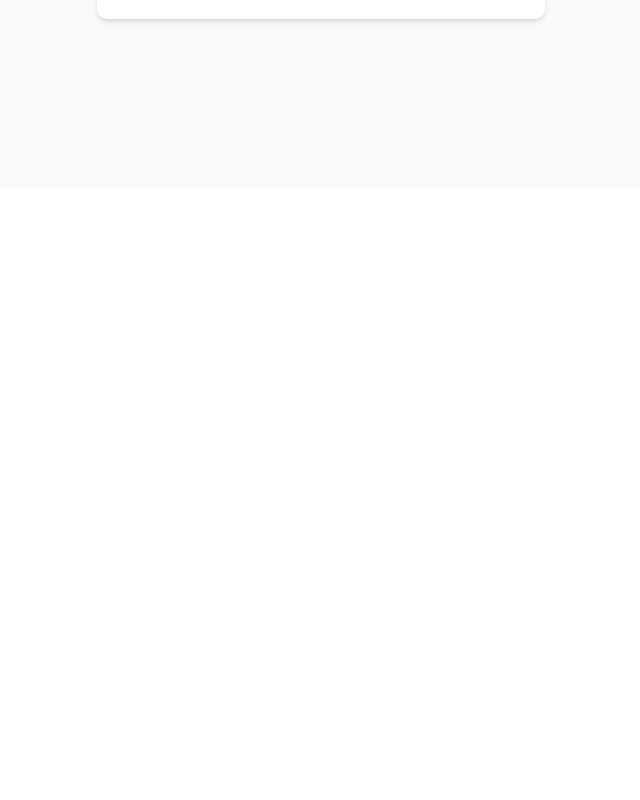
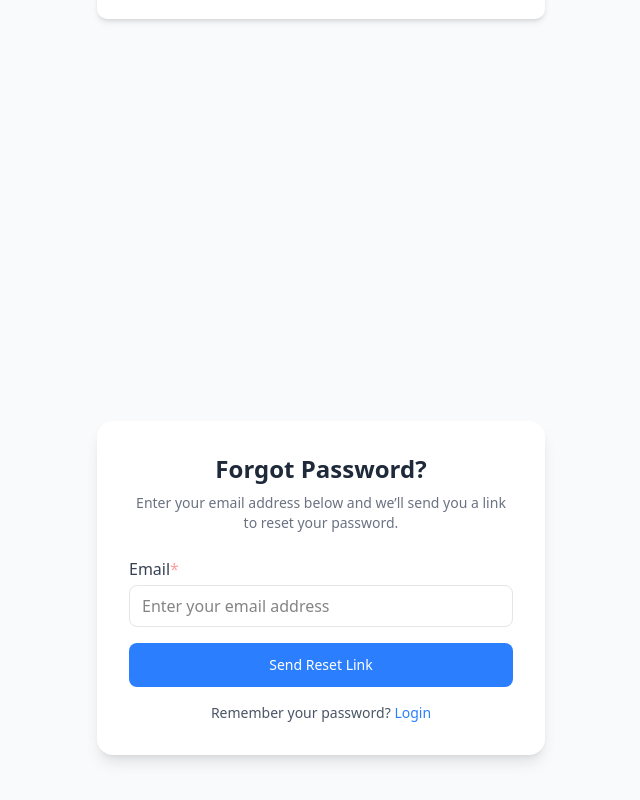
Before and after one commit to Hasnaint037/demo-social-media-frontend-vite, a React (Vite) app: page / in a window 1280 px wide. Shown: the part 612-1412 px from the top of the page, without its empty margins (319-959 px from the left). Before the commit the page ends 800 px from the top, so only its background shows below. Built offline with nearby package versions, Linux system fonts and the light colour scheme.

Commit message:
add forgotpasswod component

```diff
--- a/src/App.tsx
+++ b/src/App.tsx
@@ -1,9 +1,11 @@
-import Signup from "./screens/auth/signup"
+import ForgotPassword from "./screens/auth/forgotPassword/forgotPassword"
+import Signup from "./screens/auth/signupLogin"
 
 function App() {
   return (
     <div>
       <Signup/>
+      <ForgotPassword/>
     </div>
   )
 }
--- /dev/null
+++ b/src/screens/auth/forgotPassword/ForgotPassword.tsx
@@ -0,0 +1,68 @@
+import { Button } from "@/components/ui/button";
+import { Input } from "@/components/ui/input";
+import { useForm } from "react-hook-form";
+
+interface ForgotPasswordFormValues {
+  email: string;
+}
+
+function ForgotPassword() {
+  const form = useForm<ForgotPasswordFormValues>({
+    defaultValues: {
+      email: "",
+    },
+  });
+
+  const onSubmit = (data: ForgotPasswordFormValues) => {
+    console.log("Reset link will be sent to:", data.email);
+  };
+
+  return (
+    <div className="min-h-screen flex items-center justify-center bg-gray-50 px-4">
+      <div className="w-full max-w-md bg-white rounded-2xl shadow-lg p-8">
+        <h2 className="text-2xl font-semibold text-center text-gray-800 mb-2">
+          Forgot Password?
+        </h2>
+        <p className="text-center text-gray-500 mb-6 text-sm">
+          Enter your email address below and we’ll send you a link to reset your password.
+        </p>
+
+        <form
+          onSubmit={form.handleSubmit(onSubmit)}
+          className="flex flex-col gap-4"
+        >
+          <Input
+            form={form}
+            label="Email"
+            registerName="email"
+            type="email"
+            required
+            placeholder="Enter your email address"
+            registerOptions={{
+              pattern: {
+                value: /^[^\s@]+@[^\s@]+\.[^\s@]+$/,
+                message: "Please enter a valid email address",
+              },
+            }}
+          />
+
+          <Button type="submit" className="w-full h-11">
+            Send Reset Link
+          </Button>
+        </form>
+
+        <p className="text-center text-sm text-gray-600 mt-4">
+          Remember your password?{" "}
+          <span
+            // href="/login"
+            className="text-blue-500 font-medium hover:underline"
+          >
+            Login
+          </span>
+        </p>
+      </div>
+    </div>
+  );
+}
+
+export default ForgotPassword;
```
Also changed, not shown: src/screens/auth/signupLogin/index.tsx (renamed from src/screens/auth/signup/index.tsx).
